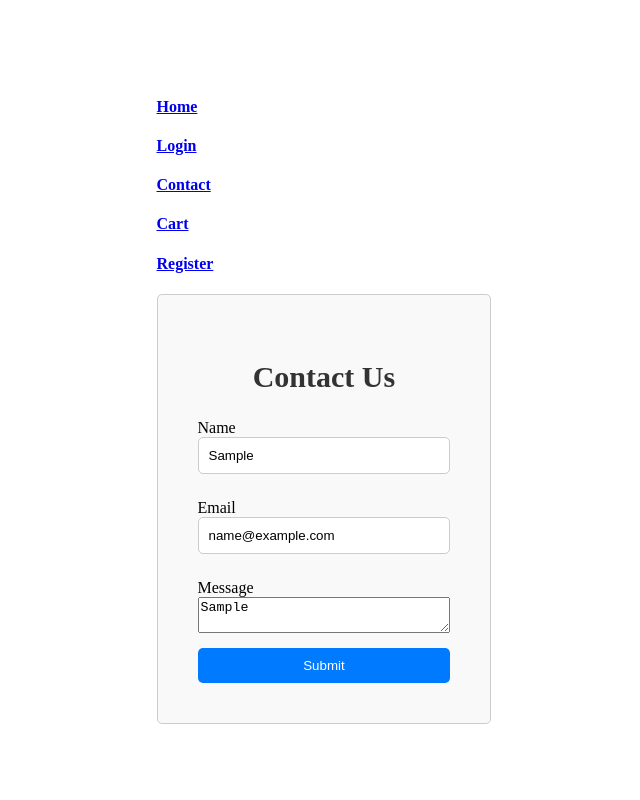
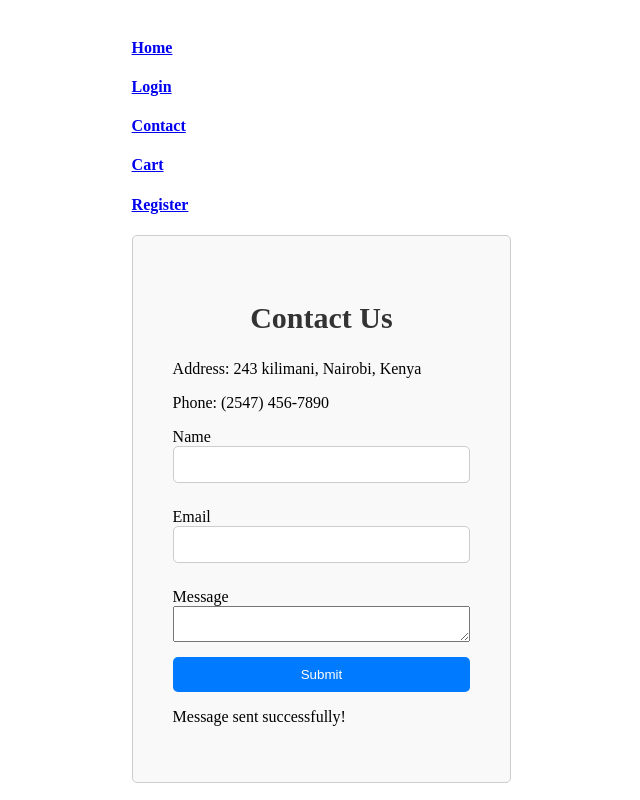
Before and after one commit to JamesKm08/Project-G5, a React (Create React App) app in the folder duka/: page /Contact in a window 1280 px wide. Both pictures are taken after typing "Sample", "name@example.com", "Sample" into the empty fields and a click on the button "Submit". Shown: the whole page, without its empty margins (343-983 px from the left). Built offline with nearby package versions, Linux system fonts and the light colour scheme.

Commit message:
feat:add a promt message and address

```diff
--- a/duka/src/components/Contact.js
+++ b/duka/src/components/Contact.js
@@ -1,5 +1,5 @@
 import React, { useState } from 'react';
-import './Contact.css'
+import './Contact.css';
 
 const ContactForm = () => {
   const [formData, setFormData] = useState({
@@ -7,6 +7,8 @@ const ContactForm = () => {
     email: '',
     message: '',
   });
+
+  const [isMessageSent, setIsMessageSent] = useState(false);
 
   const handleChange = (e) => {
     const { name, value } = e.target;
@@ -19,14 +21,27 @@ const ContactForm = () => {
   const handleSubmit = (e) => {
     e.preventDefault();
 
-    console.log('Form data:', formData);
+    // Simulate form submission success
+
+    setTimeout(() => {
+      setIsMessageSent(true);
+    }, 1000);
+
+    // Reset form data after submission
+    setFormData({
+      name: '',
+      email: '',
+      message: '',
+    });
   };
-
-
 
   return (
     <div className="contact-form">
       <h2>Contact Us</h2>
+      <div className="contact-info">
+        <p>Address: 243 kilimani, Nairobi, Kenya</p>
+        <p>Phone: (2547) 456-7890</p>
+      </div>
       <form onSubmit={handleSubmit}>
         <div className="form-group">
           <label htmlFor="name">Name</label>
@@ -62,6 +77,7 @@ const ContactForm = () => {
         </div>
         <button type="submit">Submit</button>
       </form>
+      {isMessageSent && <p className="success-message">Message sent successfully!</p>}
     </div>
   );
 };
```
